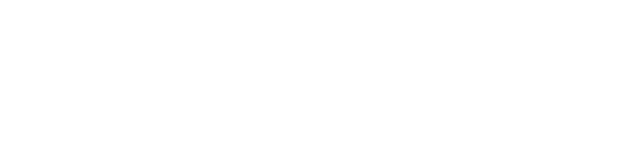
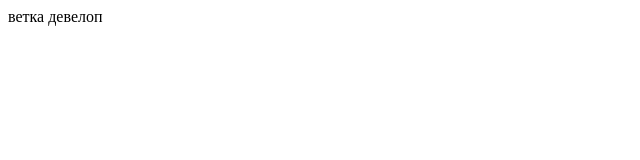
Before and after one commit to vitpolt74/project, a plain HTML site: page index.html in a window 1280 px wide. Shown: the whole page, without its empty margins (0-640 px from the left). Drawn offline with Linux system fonts and the light colour scheme.

Commit message:
обновили файл индекс ХТМЛ

```diff
--- a/index.html
+++ b/index.html
@@ -8,6 +8,10 @@
     <title>Document</title>
 </head>
 <body>
-
+<header class="hed">
+    <div class="head-tittle">
+        ветка девелоп
+    </div>
+</header>
 </body>
 </html>
```
